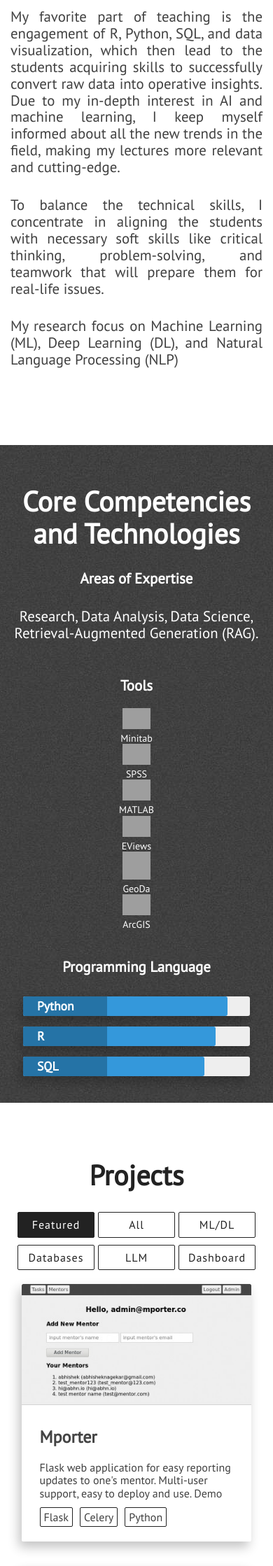
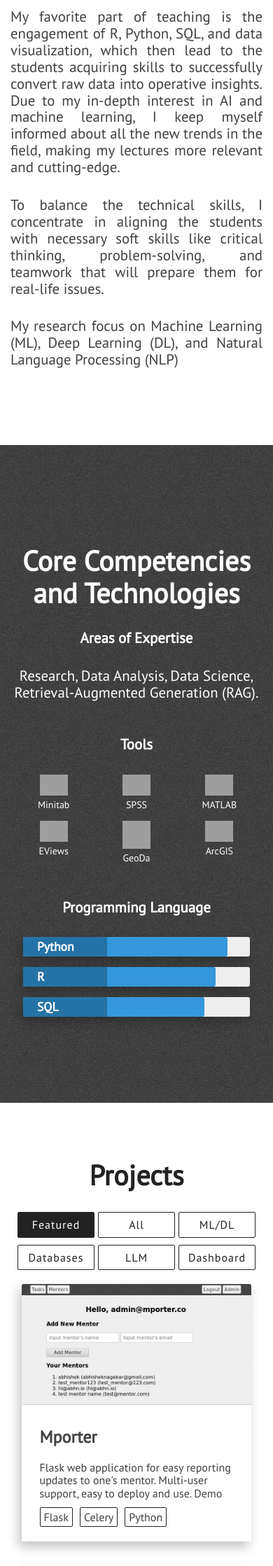
Before and after one commit to zenklinov/portfolio, a Jekyll site: the page built from index.html, in a window 390 px wide. Shown: the part 1337-3575 px from the top of the page at 70% size. Built offline with Jekyll 4.4.1, drawn with Linux system fonts in a browser that asks for light colours; nearby versions of some CDN libraries; grey boxes are pictures that could not be loaded.

Commit message:
Update main.css

```diff
--- a/assets/css/main.css
+++ b/assets/css/main.css
@@ -1,4 +1,28 @@
-body {
+.tools-grid {
+    display: grid;
+    grid-template-columns: repeat(3, 1fr);
+    grid-template-rows: repeat(2, auto);
+    gap: 15px;
+    padding: 10px;
+}
+
+.tool-item {
+    display: flex;
+    flex-direction: column;
+    align-items: center;
+    text-align: center;
+}
+
+.tool-item img {
+    max-width: 40px;
+    height: auto;
+    margin-bottom: 5px;
+}
+
+.tool-item span {
+    font-size: 14px;
+    color: #ffffff;
+}body {
   min-width: 360px;
   font-family: 'PT Sans', sans-serif;
   font-size: 16px;
@@ -529,11 +553,12 @@ a {
         grid-template-rows: auto auto;
   }
 
-  .tools-list {
-    display: flex;
-    flex-direction: column;
-    align-items: flex-start;
+.tools-grid {
+    display: grid;
+    grid-template-columns: repeat(3, 1fr);
+    grid-template-rows: repeat(2, auto);
     gap: 15px;
+    padding: 10px;
 }
 
 .tool-item {
@@ -541,7 +566,6 @@ a {
     flex-direction: column;
     align-items: center;
     text-align: center;
-    width: 100%;
 }
 
 .tool-item img {
@@ -552,7 +576,7 @@ a {
 
 .tool-item span {
     font-size: 14px;
-    color: #ffffff; /* Sesuaikan dengan warna latar belakang gelap di gambar */
+    color: #ffffff;
 }
 
   .set-size {
```
